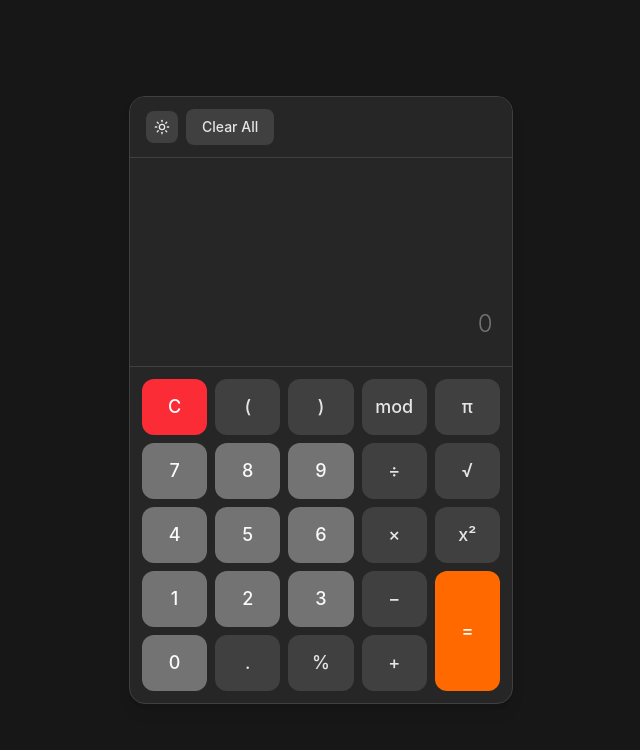
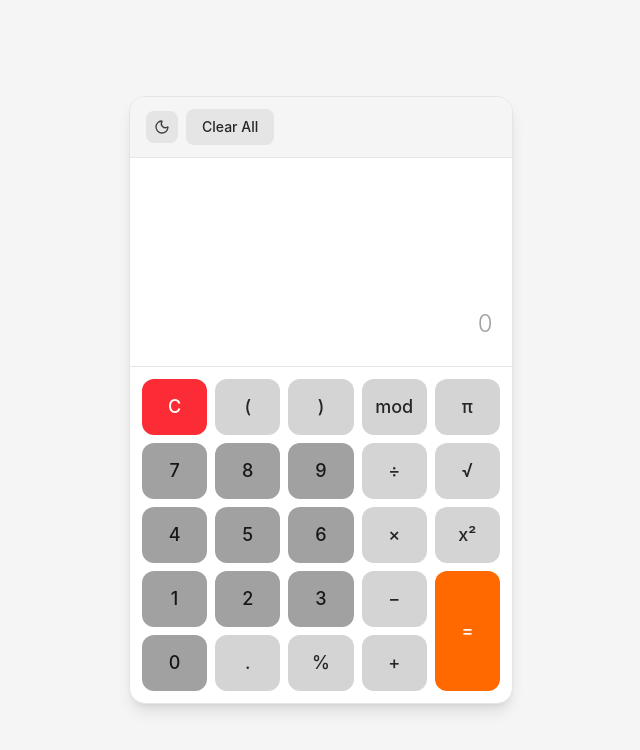
Before and after one commit to joaopalopes24/Calculator, a Vue app: page / in a window 1280 px wide. Shown: the top 750 px of the page, without its empty margins (319-959 px from the left). Built offline with nearby package versions, Linux system fonts and the light colour scheme.

Commit message:
feat(theme): get prefers-color-schema if storage is empty

```diff
--- a/src/composables/useTheme.ts
+++ b/src/composables/useTheme.ts
@@ -9,9 +9,17 @@ function getStored(): boolean {
 
   const stored = localStorage.getItem(STORAGE_KEY);
 
+  if (stored === "dark") return true;
+
   if (stored === "light") return false;
 
-  if (stored === "dark") return true;
+  if (window.matchMedia("(prefers-color-scheme: dark)").matches) {
+    return true;
+  }
+
+  if (window.matchMedia("(prefers-color-scheme: light)").matches) {
+    return false;
+  }
 
   return true;
 }
```
Also changed, not shown: 1 other file (tests, documents, lock files or other folders).
